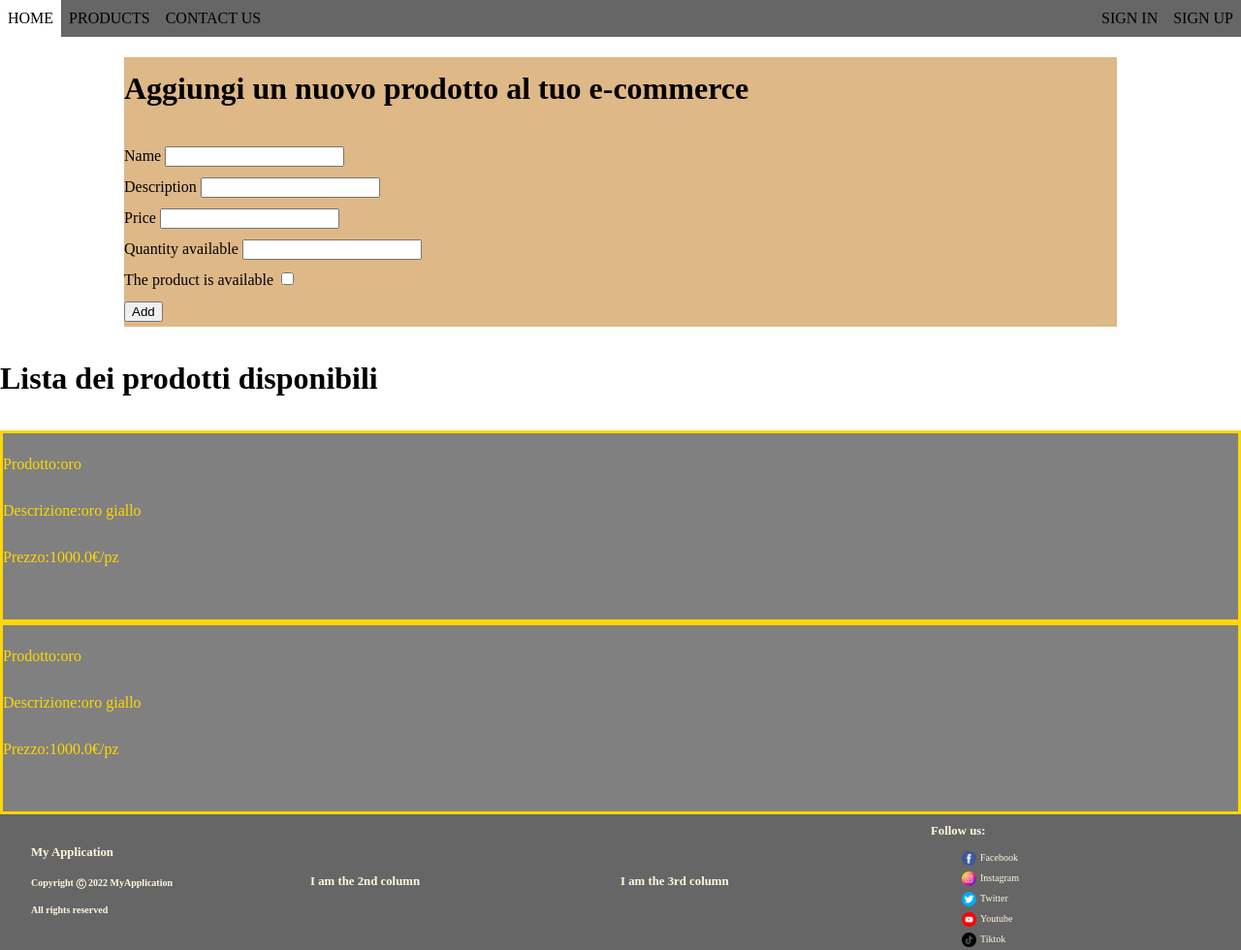
After one commit to betshug/webapp, a Flask app: page /products in a window 1280 px wide. The commit adds this page. Shown: the whole page at 97% size. Run offline with Flask 3, Linux system fonts and the light colour scheme.

Commit message:
product
added product page

```diff
--- a/app.py
+++ b/app.py
@@ -1,14 +1,34 @@
+from traceback import print_exception
 from flask import Flask, render_template, request, redirect, url_for, send_from_directory, flash, session
 from flask_bcrypt import Bcrypt
 import os
 from flask_mail import Mail, Message
 from datetime import datetime, date
-from forms import Signup, Signin
-from model import User, Todo, db, app
+from forms import Productform, Signup, Signin
+from model import User, Product, Todo, db, app
 
 app.config['SECRET_KEY'] = 'sdfhsfhdafsafdweadwesadafnisufncisak68498resf'
 bcrypt=Bcrypt(app)
 
+
+@app.route('/')
+def index():
+    return render_template('homepage.html')
+
+
+@app.route('/products', methods=['POST' , 'GET'])
+def products():
+    form= Productform()
+    if form.validate_on_submit():
+        new_product=Product(name=form.name.data,
+                            description=form.description.data,
+                            price=form.price.data,
+                            quantity=form.quantity.data,
+                            availability=form.availability.data)
+        db.session.add(new_product)
+        db.session.commit()
+    product_list = Product.query.all()
+    return render_template('products.html', product_list=product_list, form=form)
 
 @app.route('/signup', methods=['POST' , 'GET'])
 def signup():
@@ -36,6 +56,8 @@ def signup():
         return redirect(url_for('profile'))
     user_list=User.query.all()
     return render_template('signup.html', registerForm=registerForm, user_list=user_list)
+
+
 
 @app.route('/signin', methods=['GET', 'POST'])
 def login():
@@ -76,9 +98,6 @@ def todo():
     return render_template('form.html', todo_list=todo_list)
 
 
-@app.route('/')
-def index():
-    return render_template('homepage.html')
 
 
 @app.route('/db')
--- a/forms.py
+++ b/forms.py
@@ -1,9 +1,16 @@
 from flask_wtf import FlaskForm
-from wtforms import DateField, SubmitField, StringField, PasswordField, BooleanField, SelectField, SelectMultipleField, widgets, validators
+from wtforms import DateField, SubmitField, IntegerField, FloatField , StringField, PasswordField, BooleanField, SelectField, SelectMultipleField, widgets, validators
 from wtforms.validators import DataRequired, Email, Length, ValidationError, EqualTo, InputRequired
 import datetime
 import email_validator
 
+class Productform(FlaskForm):
+    name = StringField('Name', validators=[DataRequired(), Length(min=3,max=20)] )
+    description = StringField('Description', validators=[DataRequired(), Length(min=3,max=20)] )
+    price = FloatField('Price')
+    quantity = IntegerField('Quantity available')
+    availability = BooleanField('The product is available')
+    submit=SubmitField('Add')
 
 class Signup(FlaskForm):
     name = StringField('Name', validators=[DataRequired(), Length(min=3,max=20)] )
--- a/static/css/personal.css
+++ b/static/css/personal.css
@@ -65,8 +65,18 @@ body{
 }
 
 
+/* #################CUSTOM PRODUCTS PAGE#################### */
+.pro-container{
+    background-color: burlywood;
+    margin: 1% 10%;
+}
 
-
+.pro-item{
+    border-style: solid;
+    border-color: gold;
+    background-color: gray;
+    color: gold;
+}
 
 /* #################CUSTOM STYLES#################### */
 footer.myfooter{
--- /dev/null
+++ b/templates/products.html
@@ -0,0 +1,93 @@
+{% extends 'layout.html' %}
+{% block title %}
+<title>Products</title>
+{% endblock %}
+
+
+{% block layout %}
+
+<div class="pro-container">
+    <h1>Aggiungi un nuovo prodotto al tuo e-commerce</h1>
+    <form  method="post">
+        <div>
+          <div>
+              {{ form.name.label  }}
+               {{ form.name(class='form-control') }}
+
+            {% for error in form.name.errors %}
+              <div role="alert">
+
+                {{ error }}
+              </div>
+              {% endfor  %}
+
+          </div>
+        </div>
+       <div>
+          <div>
+            {{ form.description.label  }}
+              {{ form.description(class='form-control') }}
+               {% for error in form.description.errors %}
+              <p role="alert">
+
+                {{ error }}
+            </p>
+              {% endfor  %}
+          </div>
+        </div>
+        <div>
+            <div>
+              {{ form.price.label  }}
+                {{ form.price(class='form-control') }}
+                 {% for error in form.price.errors %}
+                <p role="alert">
+
+                  {{ error }}
+              </p>
+                {% endfor  %}
+            </div>
+        </div>
+
+        <div>
+            <div>
+              {{ form.quantity.label  }}
+                {{ form.quantity(class='form-control') }}
+                 {% for error in form.quantity.errors %}
+                <p role="alert">
+
+                  {{ error }}
+              </p>
+                {% endfor  %}
+            </div>
+        </div>
+
+
+        <div>
+          <div>
+            {{ form.availability.label  }}
+              {{ form.availability(class='form-control') }}
+               {% for error in form.availability.errors %}
+              <p role="alert">
+
+                {{ error }}
+            </p>
+              {% endfor  %}
+          </div>
+        </div>
+       <!-- For success/fail messages -->
+      {{ form.hidden_tag() }}
+          {{ form.submit(class='btn btn-primary') }}
+      </form>
+
+</div>
+
+<h1>Lista dei prodotti disponibili</h1>
+{% for product in product_list %}
+<div class="pro-item">
+    <p>Prodotto:{{product.name}}</p>
+    <p>Descrizione:{{product.description}} </p>
+    <p>Prezzo:{{product.price}}€/pz</p>
+    <br>
+</div>
+{% endfor %}
+{% endblock %}
```
Also changed, not shown: model.py (+9 -0 lines), instance/db.sqlite.
